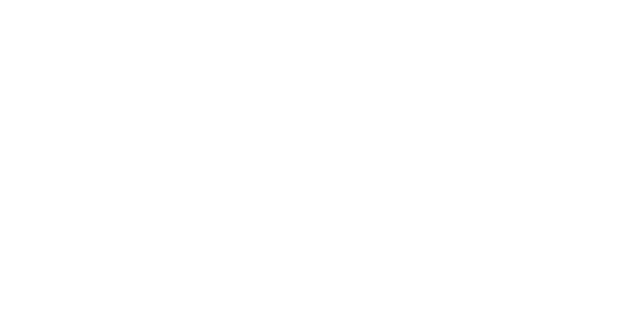
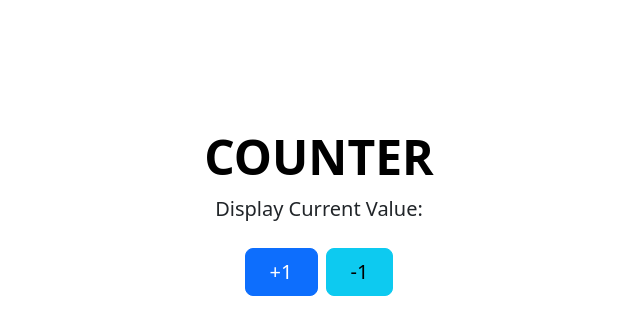
Before and after one commit to YamrajShrestha/react-redux, a React (Vite) app in the folder counter/: page / in a window 1280 px wide. Shown: the top 334 px of the page, without its empty margins (321-961 px from the left). Built offline with nearby package versions, Linux system fonts and the light colour scheme.

Commit message:
counter page set up with components

```diff
--- a/counter/src/App.jsx
+++ b/counter/src/App.jsx
@@ -1,13 +1,22 @@
-import React from 'react'
-import './App.css'
-import 'bootstrap/dist/css/bootstrap.min.css'
+import React from "react";
+import "./App.css";
+import "bootstrap/dist/css/bootstrap.min.css";
+import Header from "./components/Header";
+import DisplayCounter from "./components/DisplayCounter";
+import Button from "./components/Button";
 
 const App = () => {
   return (
-    <div>
+    <>
+      <div className="px-4 py-5 my-5 text-center">
+        <Header />
+        <div className="col-lg-6 mx-auto">
+          <DisplayCounter />
+          <Button />
+        </div>
+      </div>
+    </>
+  );
+};
 
-    </div>
-  )
-}
-
-export default App
+export default App;
--- /dev/null
+++ b/counter/src/components/Button.jsx
@@ -0,0 +1,18 @@
+import React from "react";
+
+const Button = () => {
+  return (
+    <>
+      <div className="d-grid gap-2 d-sm-flex justify-content-sm-center">
+        <button type="button" className="btn btn-primary btn-lg px-4 gap-3">
+          +1
+        </button>
+        <button type="button" className="btn btn-info btn-lg px-4">
+          -1
+        </button>
+      </div>
+    </>
+  );
+};
+
+export default Button;
--- /dev/null
+++ b/counter/src/components/DisplayCounter.jsx
@@ -0,0 +1,13 @@
+import React from 'react'
+
+const DisplayCounter = () => {
+  return (
+    < >
+      <p className="lead mb-4">
+           Display Current Value:
+          </p>
+    </ >
+  )
+}
+
+export default DisplayCounter
--- /dev/null
+++ b/counter/src/components/Header.jsx
@@ -0,0 +1,12 @@
+import React from 'react'
+
+const Header = () => {
+  return (
+    < >
+        <h1 className="display-5 fw-bold text-body-emphasis">COUNTER</h1>
+
+    </ >
+  )
+}
+
+export default Header
```
